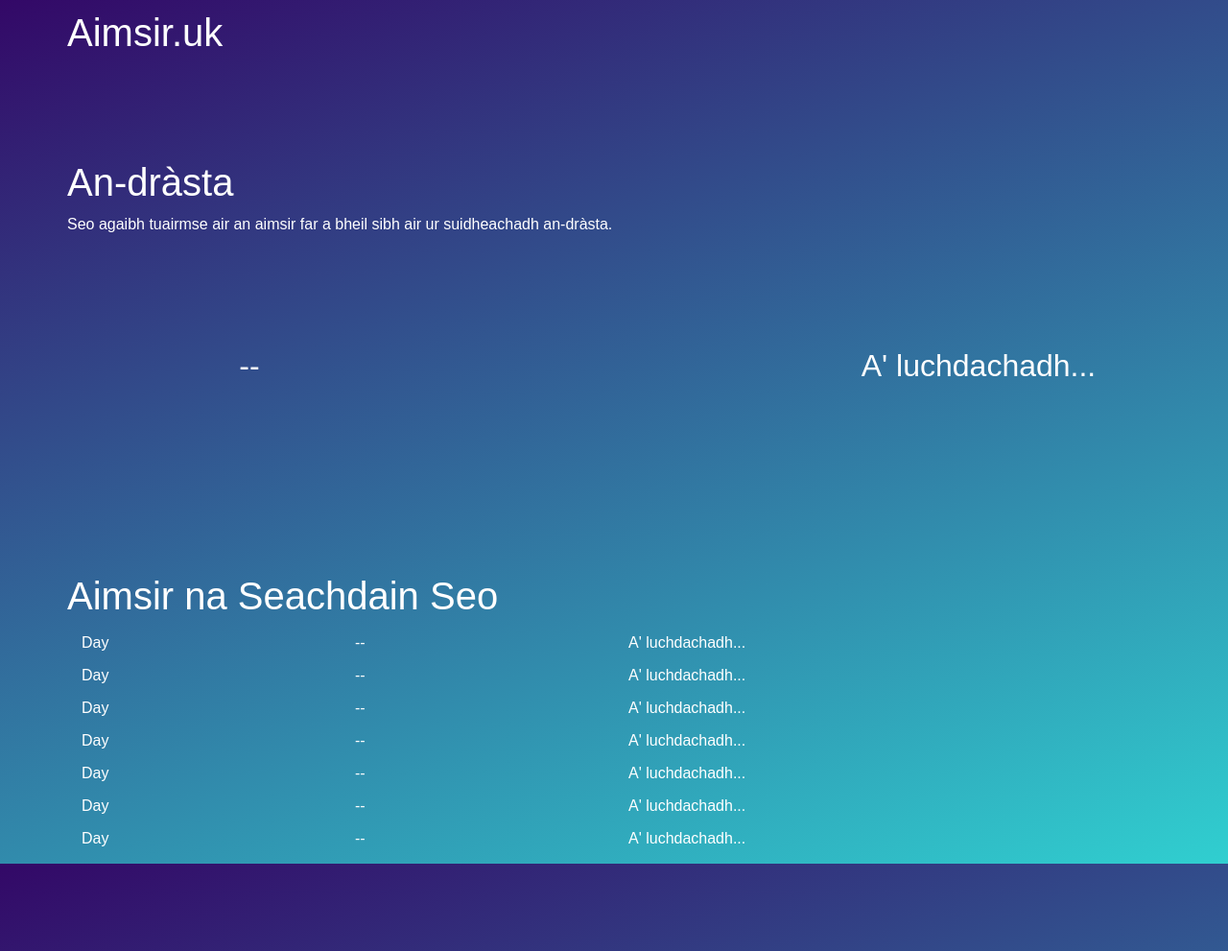
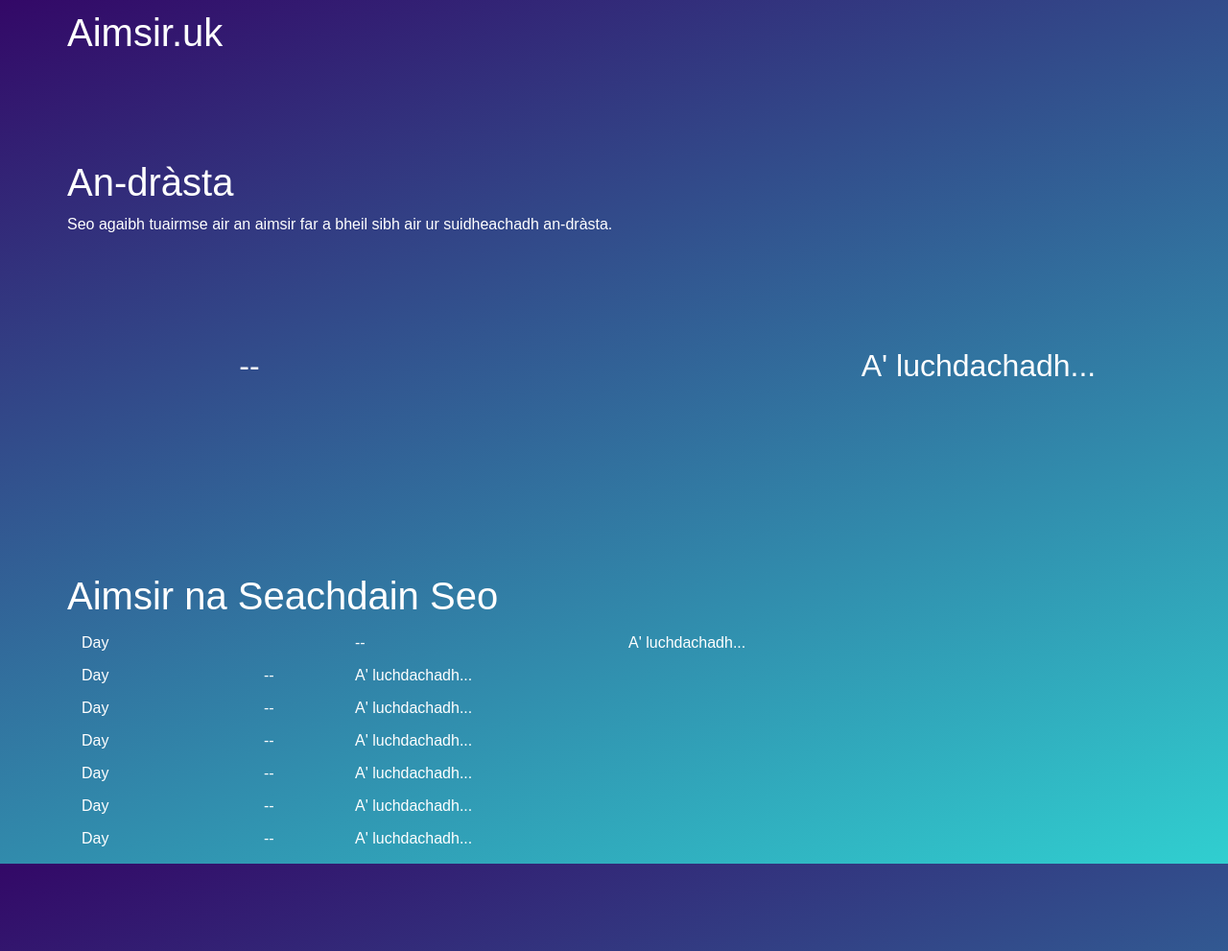
Before and after one commit to angeidheal/aimsir, a Jekyll site: the page built from index.html, in a window 1280 px wide. Shown: the whole page at 96% size. Built offline with Jekyll 4.4.1, drawn with Linux system fonts in a browser that asks for light colours; nearby versions of some CDN libraries; a script that is not in the unit is left out.

Commit message:
Update index.html

```diff
--- a/index.html
+++ b/index.html
@@ -44,68 +44,68 @@ title: Dachaigh
       </div>
     </div>
     <div class="row daily-summary day-2">
-      <div class="col-md-3 day-2-day">
+      <div class="col-md-2 day-2-day">
         Day
       </div>
-      <div class="col-md-3 day-2-temp">
+      <div class="col-md-1 day-2-temp">
         --
       </div>
-      <div class="col-md-6 day-2-summary">
+      <div class="col-md-9 day-2-summary">
         A' luchdachadh...
       </div>
     </div>
     <div class="row daily-summary day-3">
-      <div class="col-md-3 day-3-day">
+      <div class="col-md-2 day-3-day">
         Day
       </div>
-      <div class="col-md-3 day-3-temp">
+      <div class="col-md-1 day-3-temp">
         --
       </div>
-      <div class="col-md-6 day-3-summary">
+      <div class="col-md-9 day-3-summary">
         A' luchdachadh...
       </div>
     </div>
     <div class="row daily-summary day-4">
-      <div class="col-md-3 day-4-day">
+      <div class="col-md-2 day-4-day">
         Day
       </div>
-      <div class="col-md-3 day-4-temp">
+      <div class="col-md-1 day-4-temp">
         --
       </div>
-      <div class="col-md-6 day-4-summary">
+      <div class="col-md-9 day-4-summary">
         A' luchdachadh...
       </div>
     </div>
     <div class="row daily-summary day-5">
-      <div class="col-md-3 day-5-day">
+      <div class="col-md-2 day-5-day">
         Day
       </div>
-      <div class="col-md-3 day-5-temp">
+      <div class="col-md-1 day-5-temp">
         --
       </div>
-      <div class="col-md-6 day-5-summary">
+      <div class="col-md-9 day-5-summary">
         A' luchdachadh...
       </div>
     </div>
     <div class="row daily-summary day-6">
-      <div class="col-md-3 day-6-day">
+      <div class="col-md-2 day-6-day">
         Day
       </div>
-      <div class="col-md-3 day-6-temp">
+      <div class="col-md-1 day-6-temp">
         --
       </div>
-      <div class="col-md-6 day-6-summary">
+      <div class="col-md-9 day-6-summary">
         A' luchdachadh...
       </div>
     </div>
     <div class="row daily-summary day-7">
-      <div class="col-md-3 day-7-day">
+      <div class="col-md-2 day-7-day">
         Day
       </div>
-      <div class="col-md-3 day-7-temp">
+      <div class="col-md-1 day-7-temp">
         --
       </div>
-      <div class="col-md-6 day-7-summary">
+      <div class="col-md-9 day-7-summary">
         A' luchdachadh...
       </div>
     </div>
```
